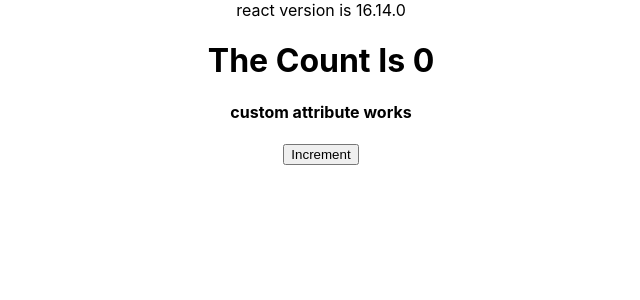
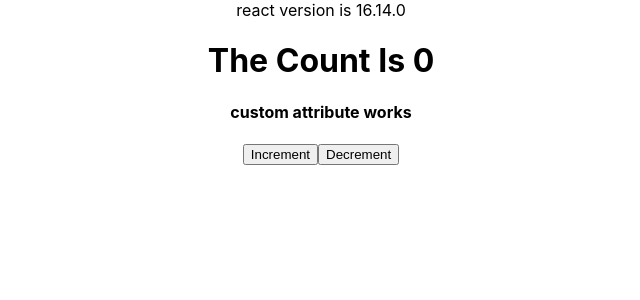
Before and after one commit to rishabghosh/learning-react-testing, a React (Create React App) app: page / in a window 1280 px wide. Shown: the top 300 px of the page, without its empty margins (319-959 px from the left). Built offline with nearby package versions, Linux system fonts and the light colour scheme.

Commit message:
added decrement button

```diff
--- a/src/main/App.js
+++ b/src/main/App.js
@@ -10,6 +10,12 @@
   _handleIncrement() {
     this.setState(prevState => {
       return { count: prevState.count + 1 };
+    });
+  }
+
+  _handleDecrement() {
+    this.setState(prevState => {
+      return { count: prevState.count - 1 };
     });
   }
 
@@ -27,6 +33,12 @@
         >
           Increment
         </button>
+        <button
+          data-test="decrement-button"
+          onClick={this._handleDecrement.bind(this)}
+        >
+          Decrement
+        </button>
       </div>
     );
   }
```
Also changed, not shown: 1 other file (tests, documents, lock files or other folders).
